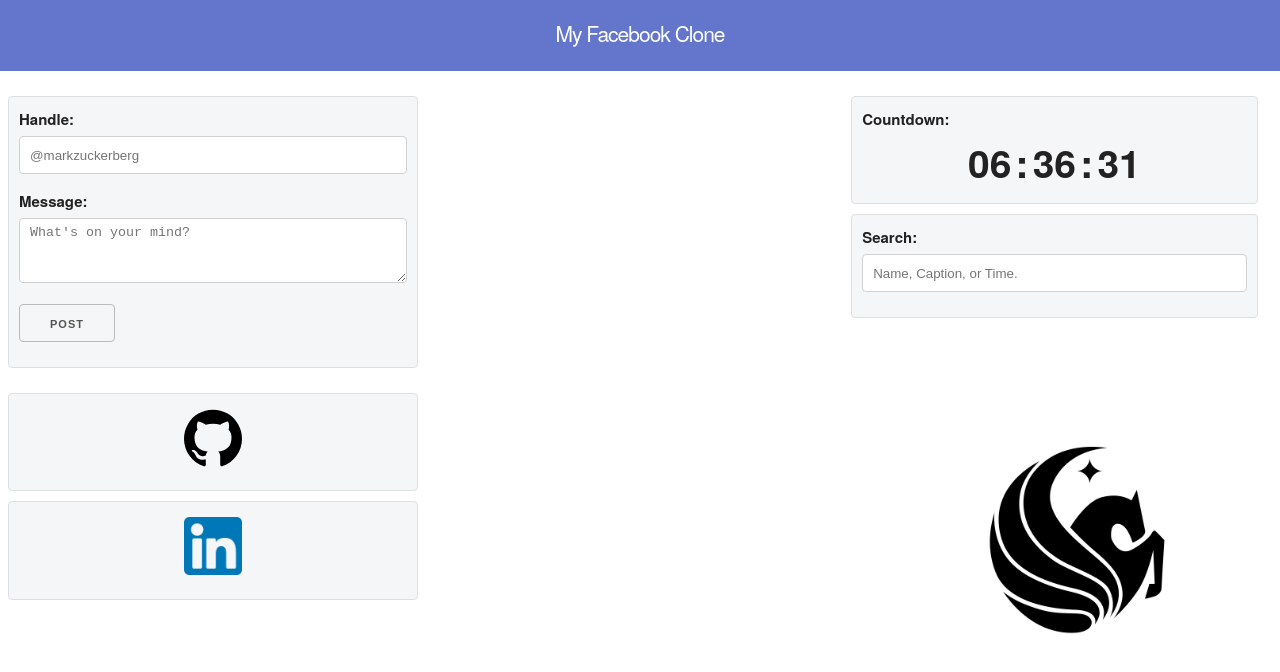
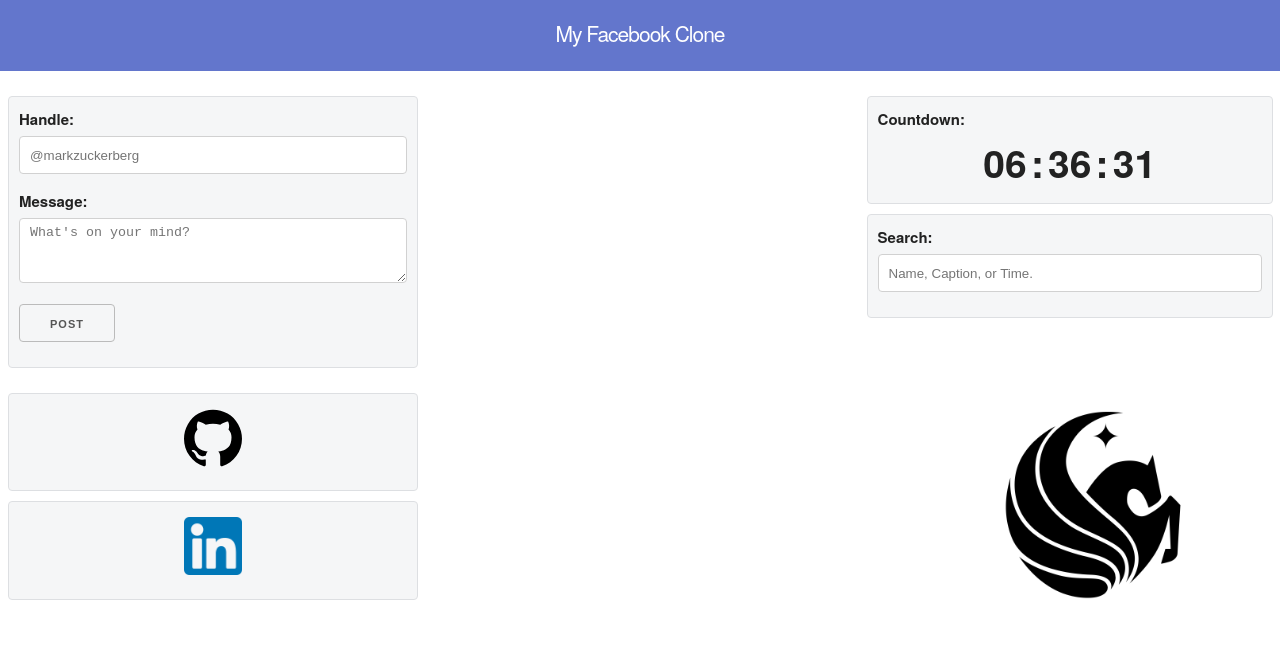
Before and after one commit to stefanwerleman/facebook-clone, a website: page client/index.html in a window 1280 px wide. Drawn offline with nearby package versions, Linux system fonts and the light colour scheme; no server answers.

Commit message:
cleaned up some styles

```diff
--- a/client/styles.css
+++ b/client/styles.css
@@ -88,7 +88,7 @@ form label
 {
    display: inline-block;
    position: absolute;
-   width: 33%;
+   width: 34.25%;
    font-family: inherit;
    top: 12%;
    left: 33%;
@@ -130,7 +130,7 @@ ul label
    display: inline-block;
    font-family: inherit;
    top: 12%;
-   left: 66.5%;
+   left: 67.7%;
    width: 31.75%;
 }
 
@@ -179,7 +179,7 @@ ul label
 {
    position: relative;
    width: 50%;
-   top: 120px;
+   top: 85px;
    left: 125px;
 }
 
```
